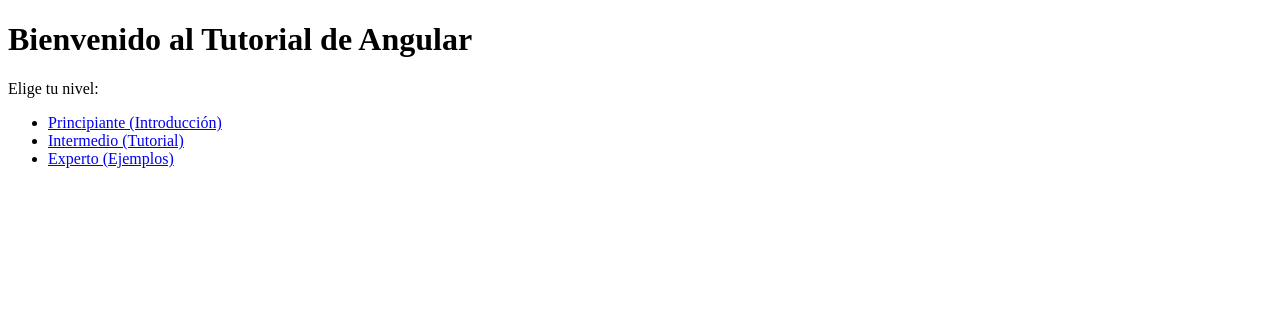
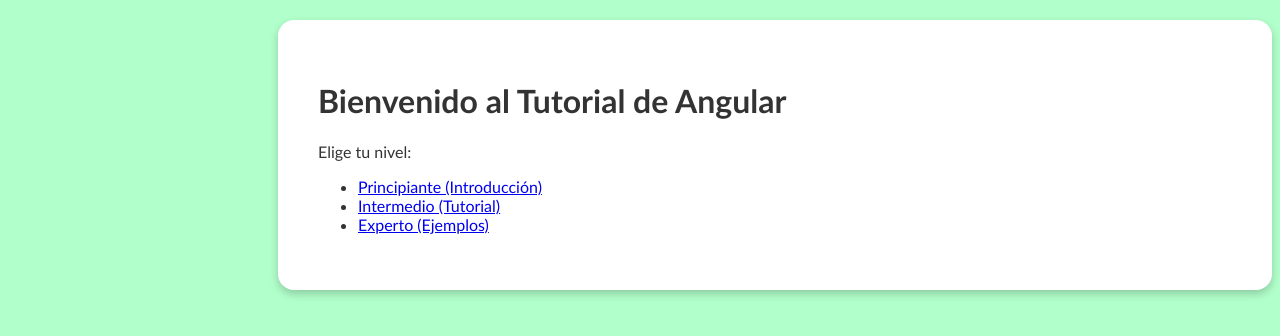
Before and after one commit to SamuelCalzadilla/TerceraApp, an Angular app: page / in a window 1280 px wide. Shown: the top 336 px of the page. Built offline with nearby package versions, Linux system fonts and the light colour scheme.

Commit message:
Primeros estilos y menu lateral

```diff
--- a/angular.json
+++ b/angular.json
@@ -104,6 +104,9 @@
             ],
             "scripts": []
           }
+        },
+        "deploy": {
+          "builder": "angular-cli-ghpages:deploy"
         }
       }
     }
--- a/package.json
+++ b/package.json
@@ -33,6 +33,7 @@
     "@types/express": "^4.17.17",
     "@types/jasmine": "~5.1.0",
     "@types/node": "^18.18.0",
+    "angular-cli-ghpages": "^2.0.3",
     "jasmine-core": "~5.4.0",
     "karma": "~6.4.0",
     "karma-chrome-launcher": "~3.2.0",
--- a/src/app/app.component.css
+++ b/src/app/app.component.css
@@ -0,0 +1,45 @@
+/* Fondo azul claro */
+.background {
+    position: fixed;
+    top: 0;
+    left: 0;
+    width: 100%;
+    height: 100%;
+    background-color: #e3f2fd; /* Azul claro */
+    z-index: -1;
+  }
+
+  /* Menú lateral */
+  .side-menu {
+    position: fixed;
+    top: 0;
+    left: 0;
+    width: 250px; /* Ancho del menú lateral */
+    height: 100%;
+    background-color: #6d8591; /* Gris oscuro */
+    color: white;
+    display: flex;
+    flex-direction: column;
+    padding: 10px 0;
+    box-shadow: 2px 0 5px rgba(0, 0, 0, 0.3); /* Sombra para separar el menú del contenido */
+    z-index: 1;
+  }
+
+  /* Contenedor principal ajustado */
+  .content-wrapper {
+    margin: 20px auto;
+    margin-left: 270px; /* Desplazamiento para acomodar el menú lateral */
+    max-width: calc(100% - 270px); /* Ajustar el ancho al tamaño del menú */
+    background-color: white;
+    border-radius: 16px;
+    box-shadow: 0 4px 8px rgba(0, 0, 0, 0.2);
+    padding: 20px;
+  }
+
+  /* Contenido específico de cada página */
+  .page-content {
+    padding: 20px;
+    font-family: 'Gill Sans', 'Gill Sans MT', Calibri, 'Trebuchet MS', sans-serif;
+    font-size: 16px;
+    color: #333;
+  }
--- a/src/app/app.component.html
+++ b/src/app/app.component.html
@@ -1,13 +1,27 @@
-<div>
+<div class="app-container">
+
+
+  <!-- Hoja principal -->
+  <div class="content-wrapper">
     <ng-container *ngIf="showSharedComponents">
-    <!-- Componentes compartidos -->
+        <!-- Fondo -->
+  <div class="background"></div>
+      <!-- Menú lateral -->
+      <div class="side-menu">
+        <ng-container *ngIf="showSharedComponents">
+          <app-side-menu></app-side-menu>
+        </ng-container>
+      </div>
+      <!-- Componentes compartidos (excepto el menú lateral) -->
       <app-scroll-to-top></app-scroll-to-top>
       <app-scroll-to-bottom></app-scroll-to-bottom>
-    <app-side-menu></app-side-menu>
       <app-previous-page></app-previous-page>
       <app-next-page></app-next-page>
     </ng-container>
 
+    <div class="page-content">
       <!-- Contenido principal -->
       <router-outlet></router-outlet>
     </div>
+  </div>
+</div>
--- a/src/app/home/home.component.css
+++ b/src/app/home/home.component.css
@@ -0,0 +1,10 @@
+/* Fondo Verde claro */
+.background {
+    position: fixed;
+    top: 0;
+    left: 0;
+    width: 100%;
+    height: 100%;
+    background-color: #b1ffcb; /* Verde claro */
+    z-index: -1;
+  }
--- a/src/app/home/home.component.html
+++ b/src/app/home/home.component.html
@@ -1,3 +1,5 @@
+<div class="background"></div>
+
 <h1>Bienvenido al Tutorial de Angular</h1>
 <p>Elige tu nivel:</p>
 
```
Also changed, not shown: 1 other file (tests, documents, lock files or other folders). Lines whose indentation alone changed are shown as unchanged.
